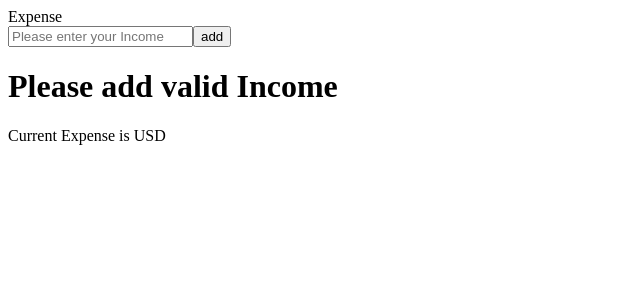
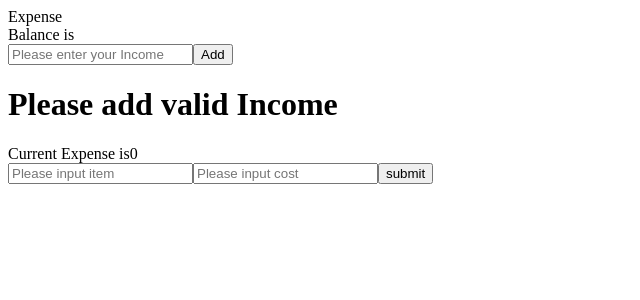
Before and after one commit to ligilv/2021-expense, a React (Create React App) app: page / in a window 1280 px wide. Shown: the top 300 px of the page, without its empty margins (0-640 px from the left). Built offline with nearby package versions, Linux system fonts and the light colour scheme.

Commit message:
all inpputs added, and parseint used

```diff
--- a/src/App.js
+++ b/src/App.js
@@ -7,9 +7,9 @@ function App() {
   return (
     <div className="App">
       <header className="App-header">Expense</header>
+      Balance is
       <Income />
       <Expense />
-
       <History />
     </div>
   );
--- a/src/Components/Expense.js
+++ b/src/Components/Expense.js
@@ -2,8 +2,49 @@ import React, { useState } from "react";
 
 function Expense() {
   //sum of todos
+  const [item, setItem] = useState("");
+  const [cost, setCost] = useState();
   const [expense, setExpense] = useState([]);
-  return <div>Current Expense is {expense} USD</div>;
+  const [expenseList, setExpenseList] = useState([]);
+  const itemchange = (e) => {
+    setItem(e.target.value);
+    // console.log(`${item} changed`);
+  };
+  const costChanged = (e) => {
+    setCost(e.target.value);
+    // console.log(`${cost} changed`);
+  };
+
+  //parseint as number added in array was in text, to cnvert it into number and not  in text
+  const added = (e) => {
+    e.preventDefault();
+    setExpense([...expense, parseInt(cost)]);
+    setExpenseList([...expenseList, { item: cost }]);
+    console.log(expense);
+  };
+  return (
+    <div>
+      Current Expense is
+      {expense.reduce((a, b) => {
+        return a + b;
+      }, 0)}
+      <form>
+        <input
+          type="text"
+          placeholder="Please input item"
+          onChange={itemchange}
+        ></input>
+        <input
+          type="number"
+          placeholder="Please input cost"
+          onChange={costChanged}
+        ></input>
+        <button type="submit" onClick={added}>
+          submit
+        </button>
+      </form>
+    </div>
+  );
 }
 
 export default Expense;
--- a/src/Components/Income.js
+++ b/src/Components/Income.js
@@ -23,7 +23,7 @@ function Income() {
           onChange={trackinput}
         ></input>
         <button type="submit" onClick={setit}>
-          add
+          {hide ? "" : "Add"}
         </button>
       </form>
       {incometrack >= 0 || "" ? (
```
